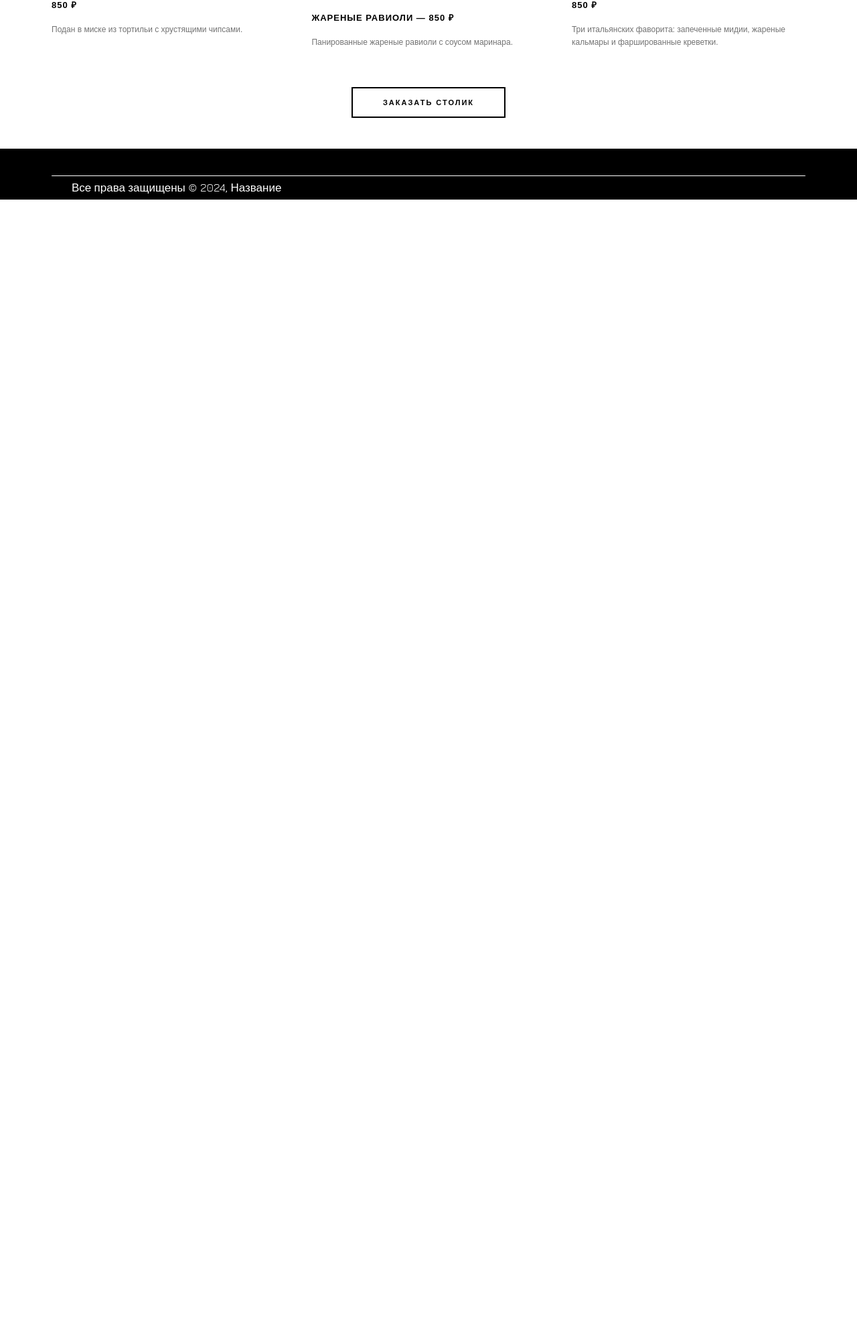
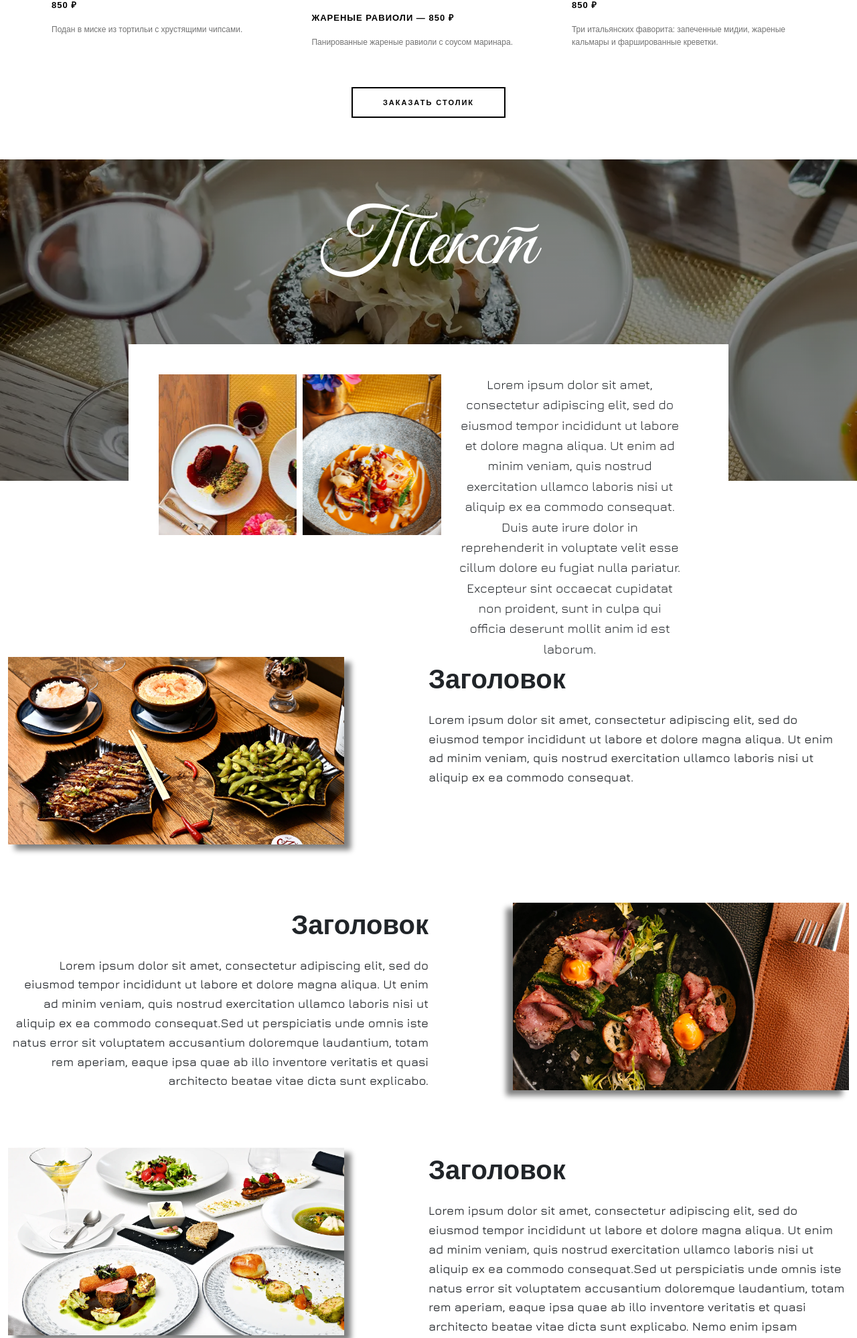
Before and after one commit to BiologPDA/cook, a Django app: page / in a window 1280 px wide. Shown: the part 2042-4040 px from the top of the page at 67% size. Before the commit the page ends 2340 px from the top, so only its background shows below. Run offline with Django 5.2, Linux system fonts and the light colour scheme; some web fonts are replaced.

Commit message:
added two new blocks

```diff
--- a/cook/main/static/main/css/style.css
+++ b/cook/main/static/main/css/style.css
@@ -1,4 +1,6 @@
-{% load static %}
+{
+    % load static %
+}
 
 body::-webkit-scrollbar {
     width: 12px;
@@ -412,3 +414,158 @@ nav ul li:hover > ul {
     font-weight: 400;
 
 }
+
+.about {
+    position: relative;
+    margin-top: 2vh;
+    height: 85vh;
+}
+
+.about_photo {
+    height: 60vh;
+    background: linear-gradient(rgba(0, 0, 0, 0.4), rgba(0, 0, 0, 0.5)),
+        url('../img/4.jpg');
+    background-position: 50% 50%;
+}
+
+.about_main {
+    display: flex;
+    width: 70%;
+    position: absolute;
+    top: 70%;
+    left: 50%;
+    transform: translate(-50%, -50%);
+    margin: 0 auto;
+    height: 50vh;
+    background: #fff;
+}
+
+.about_main_photo1 {
+    margin-top: 5%;
+    margin-left: 5%;
+    margin-right: 1%;
+    height: 30vh;
+    width: 25%;
+    background: url('../img/5.jpg');
+}
+
+.about_main_photo2 {
+    margin-top: 5%;
+    margin-right: 3%;
+    height: 30vh;
+    width: 25%;
+    background: url('../img/6.jpg') center no-repeat;
+}
+
+.about_main_text {
+    text-align: center;
+    font-size: 19px;
+    margin-top: 5%;
+    margin-right: 8%;
+    height: 20%;
+    width: 40%;
+
+}
+
+.name_about {
+    top: 20%;
+    left: 50%;
+    position: absolute;
+    transform: translate(-50%, -50%);
+    color: #fff;
+}
+
+.container1 {
+    max-width: 1450px;
+}
+
+.benefits {
+    height: 120vh;
+    background: #fff;
+    margin-bottom: 5%;
+}
+
+.benefits_1 {
+    display: flex;
+    justify-content: space-between;
+    margin-top: 5%;
+    height: 38vh;
+}
+
+.benefits_2 {
+    display: flex;
+    flex-direction: row-reverse;
+    justify-content: space-between;
+    height: 38vh;
+    margin-top: 5%;
+}
+
+.benefits_3 {
+    display: flex;
+    justify-content: space-between;
+    height: 38vh;
+    margin-top: 5%;
+}
+
+.benefits1_photo {
+    height: 35vh;
+    width: 40%;
+    background: url('../img/7.jpg');
+    background-size: cover;
+    box-shadow: 10px 8px 8px gray;
+    transition: all 0.4s;
+}
+
+.benefits1_photo:hover,
+.benefits2_photo:hover,
+.benefits3_photo:hover {
+    transform: scale(1.05);
+}
+
+.benefits2_photo {
+    height: 35vh;
+    width: 40%;
+    background: url('../img/8.jpg');
+    background-size: cover;
+    box-shadow: -10px 8px 8px gray;
+    transition: all 0.4s;
+}
+
+.benefits3_photo {
+    height: 35vh;
+    width: 40%;
+    background: url('../img/9.jpg');
+    background-size: cover;
+    box-shadow: 10px 8px 8px gray;
+    transition: all 0.4s;
+}
+
+.benefits1_text {
+    height: 35vh;
+    width: 50%;
+
+}
+
+.benefits2_text {
+    text-align: right;
+    height: 35vh;
+    width: 50%;
+
+}
+
+.benefits3_text {
+    height: 35vh;
+    width: 50%;
+
+}
+
+.benefits_text_name {
+    font-size: 40px;
+    font-weight: 700;
+
+}
+
+.benefits_text_main {
+    font-size: 18px;
+    font-weight: 500;
+}
--- a/cook/main/templates/main/index.html
+++ b/cook/main/templates/main/index.html
@@ -167,8 +167,48 @@
 
         </div>
     </div>
+    <div class="about">
+        <div class="about_photo">
+            <div class="name_about">
+                <p class="name">Текст</p>
+            </div>
+        </div>
 
 
+        <div class="about_main">
+            <div class="about_main_photo1"></div>
+            <div class="about_main_photo2"></div>
+            <div class="about_main_text">
+                <p>Lorem ipsum dolor sit amet, consectetur adipiscing elit, sed do eiusmod tempor incididunt ut labore et dolore magna aliqua. Ut enim ad minim veniam, quis nostrud exercitation ullamco laboris nisi ut aliquip ex ea commodo consequat. Duis aute irure dolor in reprehenderit in voluptate velit esse cillum dolore eu fugiat nulla pariatur. Excepteur sint occaecat cupidatat non proident, sunt in culpa qui officia deserunt mollit anim id est laborum.</p>
+            </div>
+        </div>
+
+    </div>
+    <div class="benefits">
+        <div class="container container1">
+            <div class="benefits_1">
+                <div class="benefits1_photo"></div>
+                <div class="benefits1_text">
+                    <p class="benefits_text_name">Заголовок</p>
+                    <p class="benefits_text_main">Lorem ipsum dolor sit amet, consectetur adipiscing elit, sed do eiusmod tempor incididunt ut labore et dolore magna aliqua. Ut enim ad minim veniam, quis nostrud exercitation ullamco laboris nisi ut aliquip ex ea commodo consequat. </p>
+                </div>
+            </div>
+            <div class="benefits_2">
+                <div class="benefits2_photo"></div>
+                <div class="benefits2_text">
+                    <p class="benefits_text_name">Заголовок</p>
+                    <p class="benefits_text_main">Lorem ipsum dolor sit amet, consectetur adipiscing elit, sed do eiusmod tempor incididunt ut labore et dolore magna aliqua. Ut enim ad minim veniam, quis nostrud exercitation ullamco laboris nisi ut aliquip ex ea commodo consequat.Sed ut perspiciatis unde omnis iste natus error sit voluptatem accusantium doloremque laudantium, totam rem aperiam, eaque ipsa quae ab illo inventore veritatis et quasi architecto beatae vitae dicta sunt explicabo. </p>
+                </div>
+            </div>
+            <div class="benefits_3">
+                <div class="benefits3_photo"></div>
+                <div class="benefits3_text">
+                    <p class="benefits_text_name">Заголовок</p>
+                    <p class="benefits_text_main">Lorem ipsum dolor sit amet, consectetur adipiscing elit, sed do eiusmod tempor incididunt ut labore et dolore magna aliqua. Ut enim ad minim veniam, quis nostrud exercitation ullamco laboris nisi ut aliquip ex ea commodo consequat.Sed ut perspiciatis unde omnis iste natus error sit voluptatem accusantium doloremque laudantium, totam rem aperiam, eaque ipsa quae ab illo inventore veritatis et quasi architecto beatae vitae dicta sunt explicabo. Nemo enim ipsam voluptatem quia voluptas sit aspernatur aut odit aut fugit, sed quia consequuntur magni dolores eos qui ratione voluptatem sequi nesciunt. </p>
+                </div>
+            </div>
+        </div>
+    </div>
 
     <div class="footer">
         <div class="container">
```
Also changed, not shown: cook/main/static/main/img/4.jpg (added), cook/main/static/main/img/5.jpg (added), cook/main/static/main/img/6.jpg (added), cook/main/static/main/img/7.jpg (added), cook/main/static/main/img/8.jpg (added), cook/main/static/main/img/9.jpg (added).
